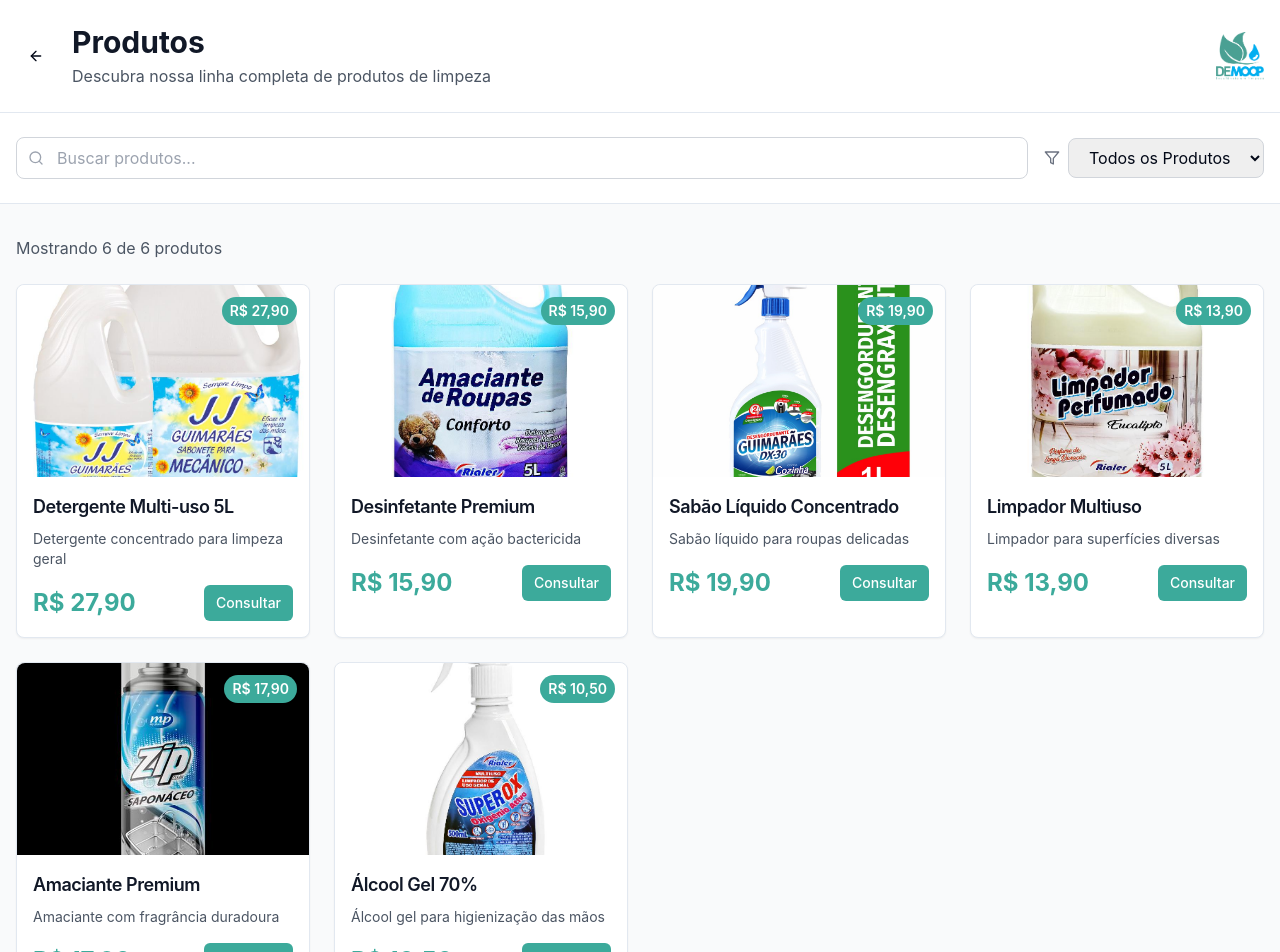
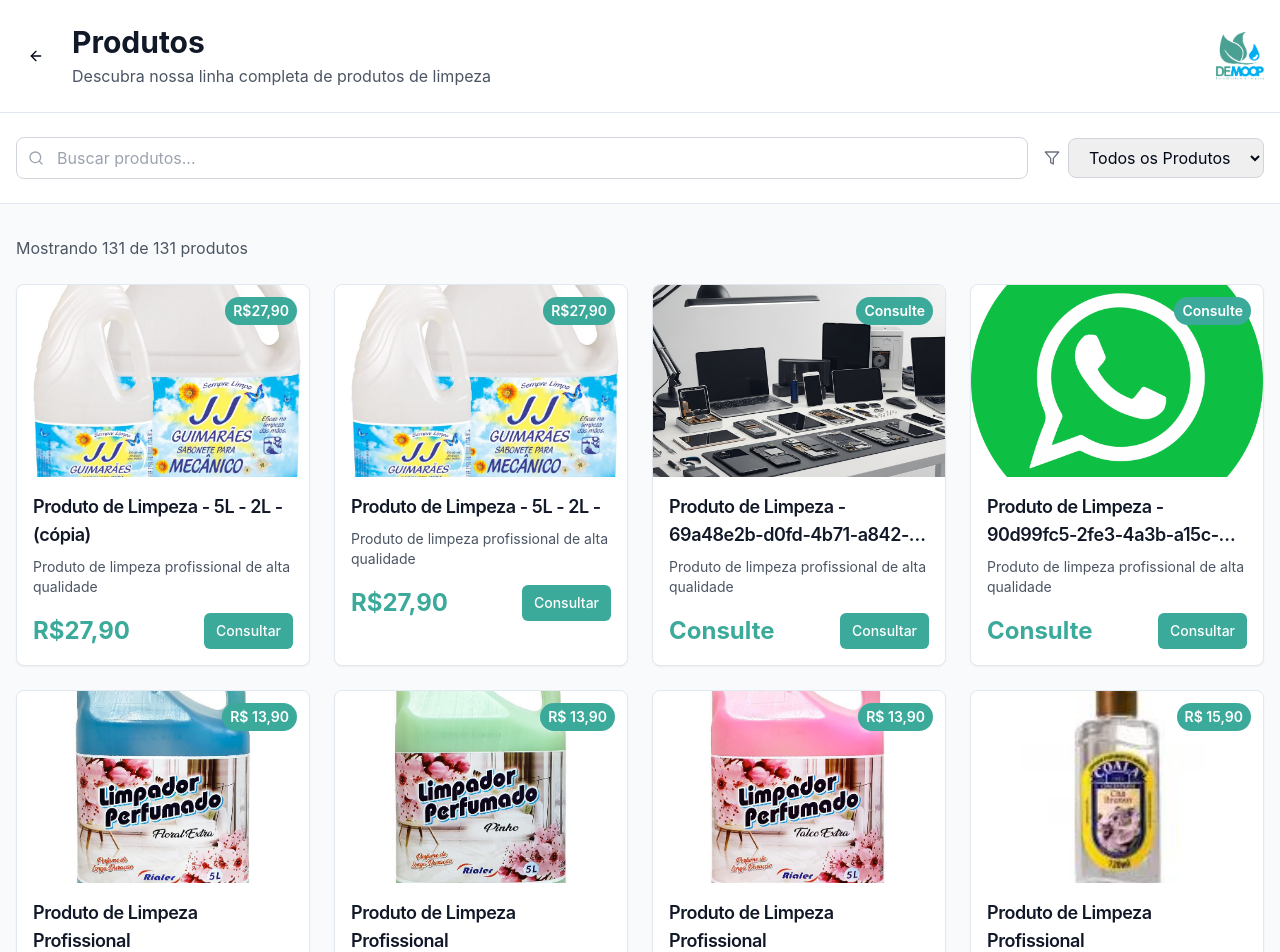
Before and after one commit to DevZipMateus/demoop-shine-site, a React (Vite) app: page /produtos in a window 1280 px wide. Shown: the top 952 px of the page. Built offline with nearby package versions, Linux system fonts and the light colour scheme.

Commit message:
Atualiza página de produtos com imagens
Remove a lista de produtos da página `/produtos` e a substitui por todas as imagens encontradas em `public/lovable-uploads/galeria`.

```diff
--- a/src/pages/Produtos.tsx
+++ b/src/pages/Produtos.tsx
@@ -20,61 +20,183 @@ const Produtos = () => {
   const [searchTerm, setSearchTerm] = useState('');
   const [selectedCategory, setSelectedCategory] = useState('todos');
 
-  // Mock products data - in a real app, this would come from an API
+  // Extract price from filename
+  const extractPrice = (filename: string): string => {
+    const priceMatch = filename.match(/R\$\s*[\d,]+(?:\.\d{2})?/);
+    return priceMatch ? priceMatch[0] : 'Consulte';
+  };
+
+  // Generate product name from filename
+  const generateProductName = (filename: string): string => {
+    const nameWithoutExtension = filename.replace(/\.(jpeg|jpg|png)$/i, '');
+    const nameWithoutPrice = nameWithoutExtension.replace(/R\$\s*[\d,]+(?:\.\d{2})?/g, '').trim();
+
+    if (nameWithoutPrice.length > 0) {
+      return `Produto de Limpeza - ${nameWithoutPrice}`;
+    }
+
+    return 'Produto de Limpeza Profissional';
+  };
+
+  // Categorize products based on common patterns
+  const categorizeProduct = (filename: string): string => {
+    const name = filename.toLowerCase();
+    if (name.includes('detergente') || name.includes('5l') || name.includes('2l')) return 'detergentes';
+    if (name.includes('desinfetante')) return 'desinfetantes';
+    if (name.includes('sabão') || name.includes('sabao')) return 'saboes';
+    if (name.includes('limpador')) return 'limpadores';
+    if (name.includes('amaciante')) return 'amaciantes';
+    if (name.includes('álcool') || name.includes('alcool') || name.includes('gel')) return 'higiene';
+    return 'limpeza-geral';
+  };
+
   useEffect(() => {
-    const mockProducts: Product[] = [
-      {
-        id: 1,
-        name: "Detergente Multi-uso 5L",
-        price: "R$ 27,90",
-        image: "/lovable-uploads/galeria/5L - R$27,90  2L - R$12,90.jpeg",
-        category: "detergentes",
-        description: "Detergente concentrado para limpeza geral"
-      },
-      {
-        id: 2,
-        name: "Desinfetante Premium",
-        price: "R$ 15,90",
-        image: "/lovable-uploads/galeria/R$ 15,90.jpeg",
-        category: "desinfetantes",
-        description: "Desinfetante com ação bactericida"
-      },
-      {
-        id: 3,
-        name: "Sabão Líquido Concentrado",
-        price: "R$ 19,90",
-        image: "/lovable-uploads/galeria/R$ 19,90.jpeg",
-        category: "saboes",
-        description: "Sabão líquido para roupas delicadas"
-      },
-      {
-        id: 4,
-        name: "Limpador Multiuso",
-        price: "R$ 13,90",
-        image: "/lovable-uploads/galeria/R$ 13,90.jpeg",
-        category: "limpadores",
-        description: "Limpador para superfícies diversas"
-      },
-      {
-        id: 5,
-        name: "Amaciante Premium",
-        price: "R$ 17,90",
-        image: "/lovable-uploads/galeria/R$ 17,90.jpeg",
-        category: "amaciantes",
-        description: "Amaciante com fragrância duradoura"
-      },
-      {
-        id: 6,
-        name: "Álcool Gel 70%",
-        price: "R$ 10,50",
-        image: "/lovable-uploads/galeria/R$ 10,50.jpeg",
-        category: "higiene",
-        description: "Álcool gel para higienização das mãos"
-      }
+    // All images from public/lovable-uploads/galeria
+    const galleryImages = [
+      "5L - R$27,90  2L - R$12,90 (cópia).jpeg",
+      "5L - R$27,90  2L - R$12,90.jpeg",
+      "69a48e2b-d0fd-4b71-a842-abe00864f7fd.png",
+      "90d99fc5-2fe3-4a3b-a15c-64bc0c7f8cef.png",
+      "R$    13,90.jpeg",
+      "R$   13,90 .jpeg",
+      "R$   13,90.jpeg",
+      "R$   15,90.jpeg",
+      "R$  10,50.jpeg",
+      "R$  13,50.jpeg",
+      "R$  13,90    .jpeg",
+      "R$  13,90  .jpeg",
+      "R$  13,90 .jpeg",
+      "R$  13,90.jpeg",
+      "R$  15,90.jpeg",
+      "R$  17,90.jpeg",
+      "R$  19,90.jpeg",
+      "R$  20,90.jpeg",
+      "R$  29,90 .png",
+      "R$  32,90.jpeg",
+      "R$ 10,50 .jpeg",
+      "R$ 10,50.jpeg",
+      "R$ 10,90.jpeg",
+      "R$ 13,50.jpeg",
+      "R$ 13,90    .jpeg",
+      "R$ 13,90   .jpeg",
+      "R$ 13,90  .jpeg",
+      "R$ 13,90 .jpeg",
+      "R$ 13,90.jpeg",
+      "R$ 14,90.jpeg",
+      "R$ 15,90   .jpeg",
+      "R$ 15,90  .jpeg",
+      "R$ 15,90 .jpeg",
+      "R$ 15,90.jpeg",
+      "R$ 16,50.jpeg",
+      "R$ 16,90.jpeg",
+      "R$ 17,90   .jpeg",
+      "R$ 17,90  .jpeg",
+      "R$ 17,90 .jpeg",
+      "R$ 17,90.jpeg",
+      "R$ 19,90 .jpeg",
+      "R$ 19,90.jpeg",
+      "R$ 19,90.png",
+      "R$ 20,90.jpeg",
+      "R$ 21,90.jpeg",
+      "R$ 22,50.jpeg",
+      "R$ 23,90.jpeg",
+      "R$ 24,50.jpeg",
+      "R$ 26,50.jpeg",
+      "R$ 29,90.jpeg",
+      "R$ 3,50.jpeg",
+      "R$ 32,50.jpeg",
+      "R$ 5,90.jpeg",
+      "R$ 6,80.jpeg",
+      "R$ 7,50.jpeg",
+      "R$ 9,90.jpeg",
+      "R$ 9.jpeg",
+      "R$10,50  .jpeg",
+      "R$10,50 .jpeg",
+      "R$10,50.jpeg",
+      "R$10,50.png",
+      "R$10,90 .jpeg",
+      "R$10,90.jpeg",
+      "R$11,90.jpeg",
+      "R$12,90 .jpeg",
+      "R$12,90.jpeg",
+      "R$13,50.jpeg",
+      "R$13,90    .jpeg",
+      "R$13,90   .jpeg",
+      "R$13,90  .jpeg",
+      "R$13,90 .jpeg",
+      "R$13,90.jpeg",
+      "R$14,50.jpeg",
+      "R$14,50.png",
+      "R$14,90  .jpeg",
+      "R$14,90 .jpeg",
+      "R$14,90.jpeg",
+      "R$15,90  .png",
+      "R$15,90 .jpeg",
+      "R$15,90.jpeg",
+      "R$16,50.jpeg",
+      "R$16,90.jpeg",
+      "R$16,90.png",
+      "R$17,50.jpeg",
+      "R$17,50.png",
+      "R$18,90 .jpeg",
+      "R$18,90.jpeg",
+      "R$19,90   .jpeg",
+      "R$19,90  .jpeg",
+      "R$19,90.jpeg",
+      "R$19,90.png",
+      "R$20,90.jpeg",
+      "R$21,90  .jpeg",
+      "R$21,90 .jpeg",
+      "R$21,90.jpeg",
+      "R$22,50  .jpeg",
+      "R$22,50 .jpeg",
+      "R$22,50.jpeg",
+      "R$23,50.jpeg",
+      "R$24,50 .jpeg",
+      "R$24,50.jpeg",
+      "R$25,90.jpeg",
+      "R$26,50.jpeg",
+      "R$26,90.png",
+      "R$27,90 .jpeg",
+      "R$27,90.jpeg",
+      "R$28,50.jpeg",
+      "R$29,90 .jpeg",
+      "R$29,90 .png",
+      "R$29,90.jpeg",
+      "R$3,50.jpeg",
+      "R$3,90.jpeg",
+      "R$32,50 .jpeg",
+      "R$32,50.png",
+      "R$34,90.jpeg",
+      "R$35,0.jpeg",
+      "R$36,90.png",
+      "R$39,90  .jpeg",
+      "R$39,90  .png",
+      "R$39,90 .jpeg",
+      "R$39,90.jpeg",
+      "R$39,90.png",
+      "R$5,90.jpeg",
+      "R$6,80 .jpeg",
+      "R$6,80.jpeg",
+      "R$7,50.jpeg",
+      "R$7,50.png",
+      "R$8,50.jpeg",
+      "R$8,90 .jpeg",
+      "R$8,90.jpeg",
+      "dabf577d-abec-4c2f-aab4-f1a1c600dc29.png"
     ];
 
-    setProducts(mockProducts);
-    setFilteredProducts(mockProducts);
+    const galleryProducts: Product[] = galleryImages.map((filename, index) => ({
+      id: index + 1,
+      name: generateProductName(filename),
+      price: extractPrice(filename),
+      image: `/lovable-uploads/galeria/${filename}`,
+      category: categorizeProduct(filename),
+      description: "Produto de limpeza profissional de alta qualidade"
+    }));
+
+    setProducts(galleryProducts);
+    setFilteredProducts(galleryProducts);
   }, []);
 
   // Filter products based on search and category
@@ -83,7 +205,8 @@ const Produtos = () => {
 
     if (searchTerm) {
       filtered = filtered.filter(product =>
-        product.name.toLowerCase().includes(searchTerm.toLowerCase())
+        product.name.toLowerCase().includes(searchTerm.toLowerCase()) ||
+        product.price.toLowerCase().includes(searchTerm.toLowerCase())
       );
     }
 
@@ -103,7 +226,8 @@ const Produtos = () => {
     { value: 'saboes', label: 'Sabões' },
     { value: 'limpadores', label: 'Limpadores' },
     { value: 'amaciantes', label: 'Amaciantes' },
-    { value: 'higiene', label: 'Higiene' }
+    { value: 'higiene', label: 'Higiene' },
+    { value: 'limpeza-geral', label: 'Limpeza Geral' }
   ];
 
   return (
@@ -193,6 +317,10 @@ const Produtos = () => {
                         alt={product.name}
                         className="w-full h-48 object-cover group-hover:scale-105 transition-transform duration-300"
                         loading="lazy"
+                        onError={(e) => {
+                          console.log(`Erro ao carregar imagem: ${product.image}`);
+                          e.currentTarget.src = '/placeholder.svg';
+                        }}
                       />
                       <div className="absolute top-3 right-3 bg-demoop-teal text-white px-2 py-1 rounded-full text-sm font-semibold">
                         {product.price}
```
